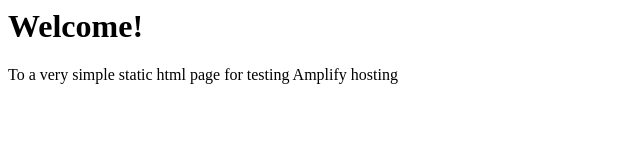
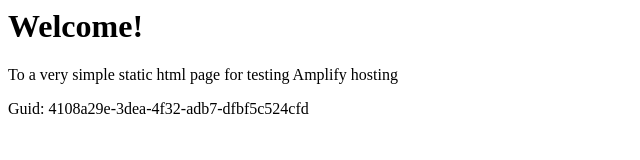
Before and after one commit to aws-aemilia-syd/Github-PR-Commit-Integration-Test-DoNotTouch-Gith-P5X5MO5I-v1-preprod-ap-southeast-2, a website: page src/index.html in a window 1280 px wide. Shown: the whole page, without its empty margins (0-640 px from the left). Drawn offline with Linux system fonts and the light colour scheme.

Commit message:
commit from integ tests

```diff
--- a/src/index.html
+++ b/src/index.html
@@ -1,3 +1,5 @@
+
+
 <html lang="en">
 
 <head>
@@ -10,6 +12,6 @@
 <body>
     <h1>Welcome!</h1>
     <p>To a very simple static html page for testing Amplify hosting</p>
-</body>
+    <p>Guid: 4108a29e-3dea-4f32-adb7-dfbf5c524cfd</p></body>
 
 </html>
```
